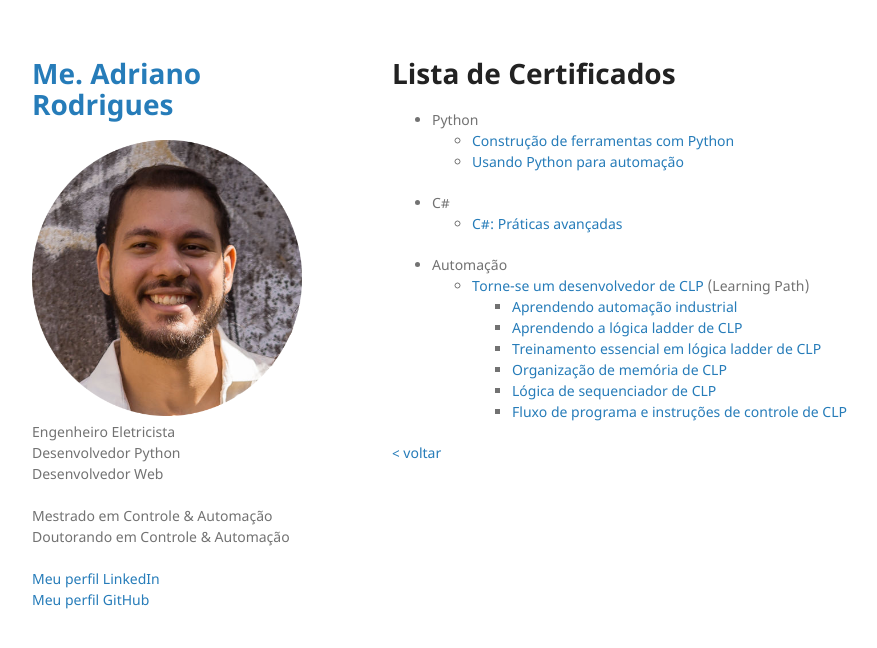
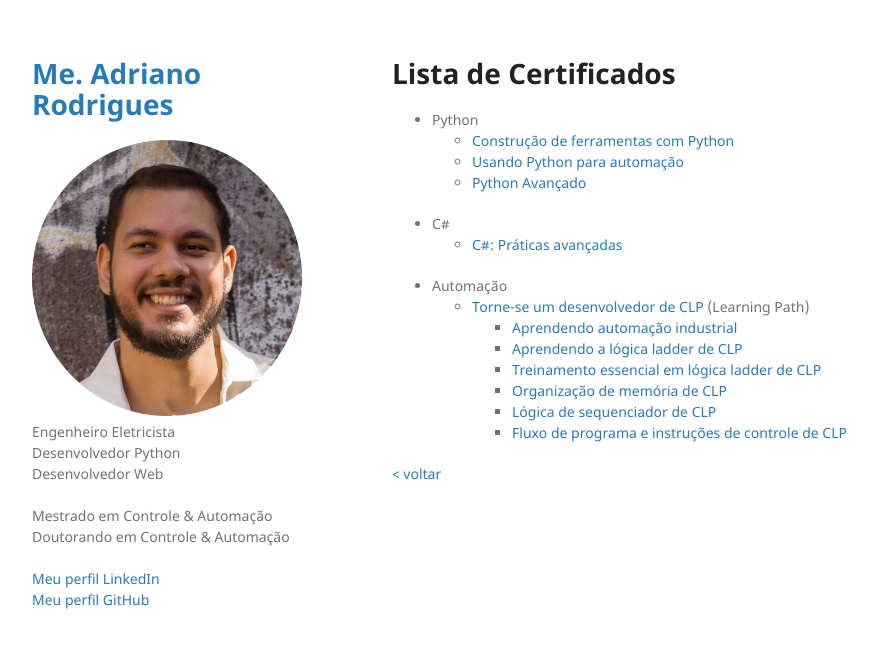
Before and after one commit to Adrianordp/Adrianordp.github.io, a Jekyll site: the page built from certificates/index.md, in a window 1280 px wide. Shown: the top 648 px of the page, without its empty margins (178-1055 px from the left). Built offline with Jekyll 4.4.1, drawn with Linux system fonts in a browser that asks for light colours.

Commit message:
Added 'Advanced Python' certificate

```diff
--- a/certificates/index.md
+++ b/certificates/index.md
@@ -9,6 +9,7 @@ layout: default
 - Python
     - [Construção de ferramentas com Python](./CertificateOfCompletion_Building%20Tools%20with%20Python.pdf)
     - [Usando Python para automação](./CertificateOfCompletion_Using%20Python%20for%20Automation.pdf)
+    - [Python Avançado](./CertificateOfCompletion_Advanced%20Python.pdf)
 - C#
     - [C#: Práticas avançadas](./CertificateOfCompletion_C%20Advanced%20Practices.pdf)
 - Automação
```
Also changed, not shown: en/certificates/index.md (+1 -0 lines), 1 other file.
